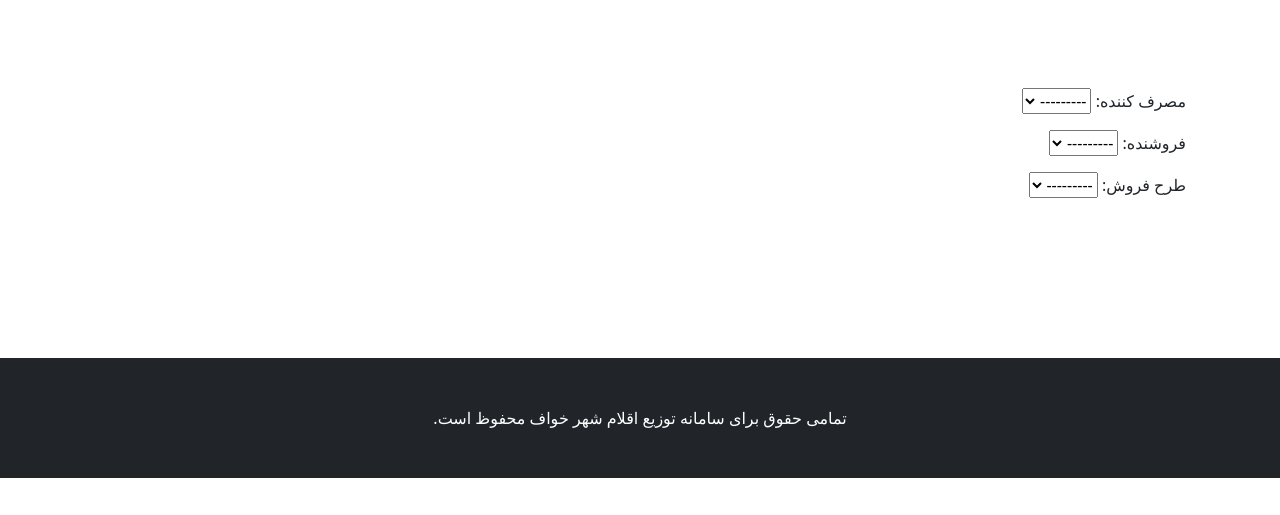
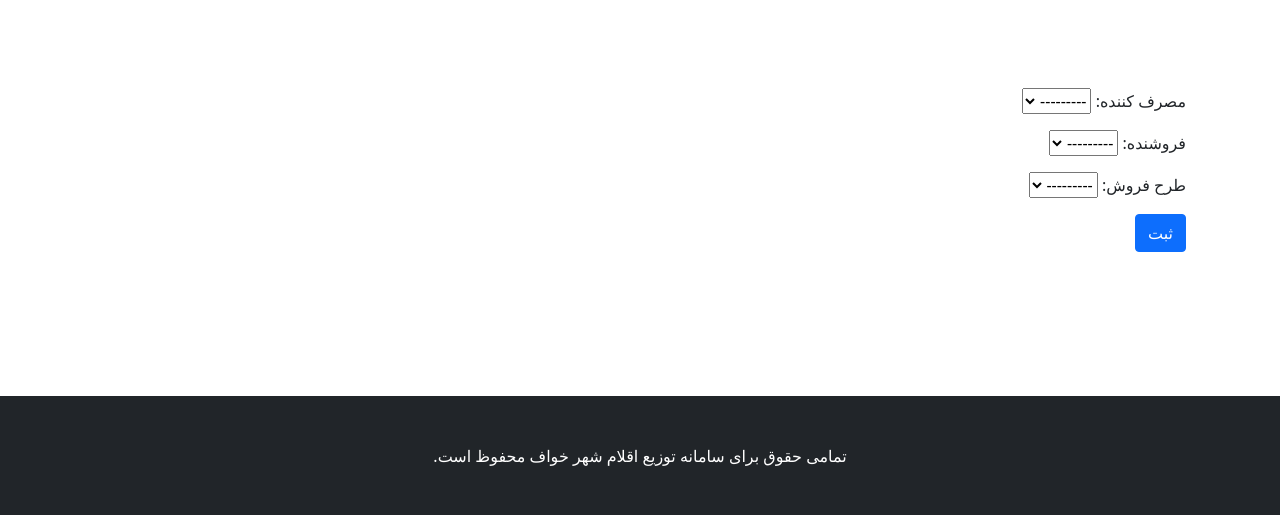
Before and after one commit to bakefayat/sales_plan, a Django app: page /plans/1/create in a window 1280 px wide. Shown: the part 56-571 px from the top of the page. Run offline with Django 4.2, Linux system fonts and the light colour scheme; data that the repository does not hold is empty; some libraries are stand-ins or nearby versions.

Commit message:
register of sell worked properly.

```diff
--- a/sales/forms.py
+++ b/sales/forms.py
@@ -6,3 +6,6 @@ class SellRegister(forms.ModelForm):
     class Meta:
         model = Sells
         fields = ('consumer', 'seller', 'sale_plan')
+
+    def __init__(self, *args, **kwargs):
+        super(SellRegister, self).__init__(*args, **kwargs)
--- a/sales/views.py
+++ b/sales/views.py
@@ -29,8 +29,3 @@ class SellCreate(CreateView):
     form_class = SellRegister
     model = Sells
     success_url = reverse_lazy('sales:plans_list')
-    #
-    # def get_form_kwargs(self):
-    #     kwargs = super().get_form_kwargs()
-    #     kwargs["user"] = self.request.user
-    #     return kwargs
--- a/templates/sales/sell_register.html
+++ b/templates/sales/sell_register.html
@@ -1,5 +1,8 @@
 {% extends 'sales/base.html' %}
 
 {% block main %}
-    {{ form.as_p }}
+    <form method="POST">{% csrf_token %}
+        {{ form.as_p }}
+        <button class="btn btn-primary">ثبت</form>
+    </form>
 {% endblock %}
```
